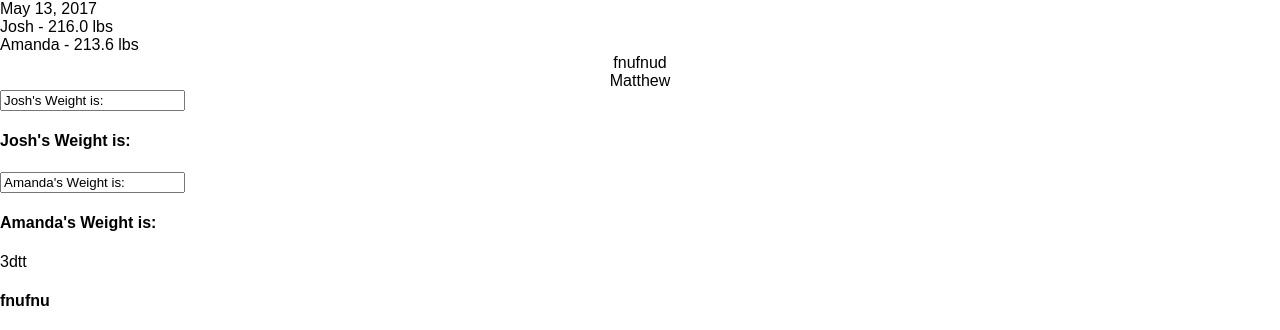
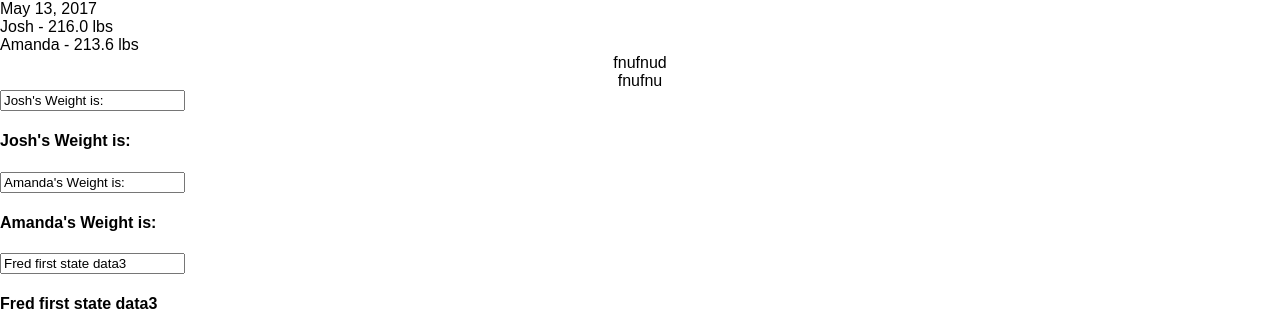
Before and after one commit to farstrider777/weight_loss_journey, a React (Create React App) app: page / in a window 1280 px wide. Shown: the part 981-1311 px from the top of the page. Built offline with nearby package versions, Linux system fonts and the light colour scheme; no server answers.

Commit message:
now have different components rerendering separtely, less hacky still needs work lol

```diff
--- a/src/App.js
+++ b/src/App.js
@@ -128,7 +128,7 @@ class App extends Component {
         <div className="weight-container">Josh - 216.0 lbs</div>
         <div className="weight-container">Amanda - 213.6 lbs</div>
         <div>{display()}d</div>
-        <div>{items2[0].name}</div>
+        <div>{items[0].name}</div>
       </div>
 
 
@@ -161,12 +161,6 @@ class App2 extends Component{
   };
 
 
-
-
-
-
-
-
   updateState(e) {
      this.setState({data: e.target.value});
   }
@@ -196,7 +190,11 @@ class App2 extends Component{
               onChange={this.updateState2} />
             <h4>{this.state.data2}</h4>
 
-            <div>{setTimeout(this.updateStateInfoHttp, 3000)}dtt</div>
+            <input type="text" value={this.state.data3}
+              onChange={this.updateStateInfoHttp} />
+
+
+
             <h4>{this.state.data3}</h4>
 
             <button onClick={this.submitButton}>Send data</button>
@@ -205,4 +203,6 @@ class App2 extends Component{
   }
 }
 
+//      <div>{setTimeout(this.updateStateInfoHttp, 3000)}dtt</div>
+
 export {App, App2};
--- a/src/index.js
+++ b/src/index.js
@@ -15,3 +15,13 @@ ReactDOM.render(
   <App2 />,
   document.getElementById('root2')
 );
+
+function bill () {
+  console.log("bill run")
+  ReactDOM.render(
+    <App />,
+    document.getElementById('root')
+  )
+}
+
+setTimeout(bill, 3000)
```
